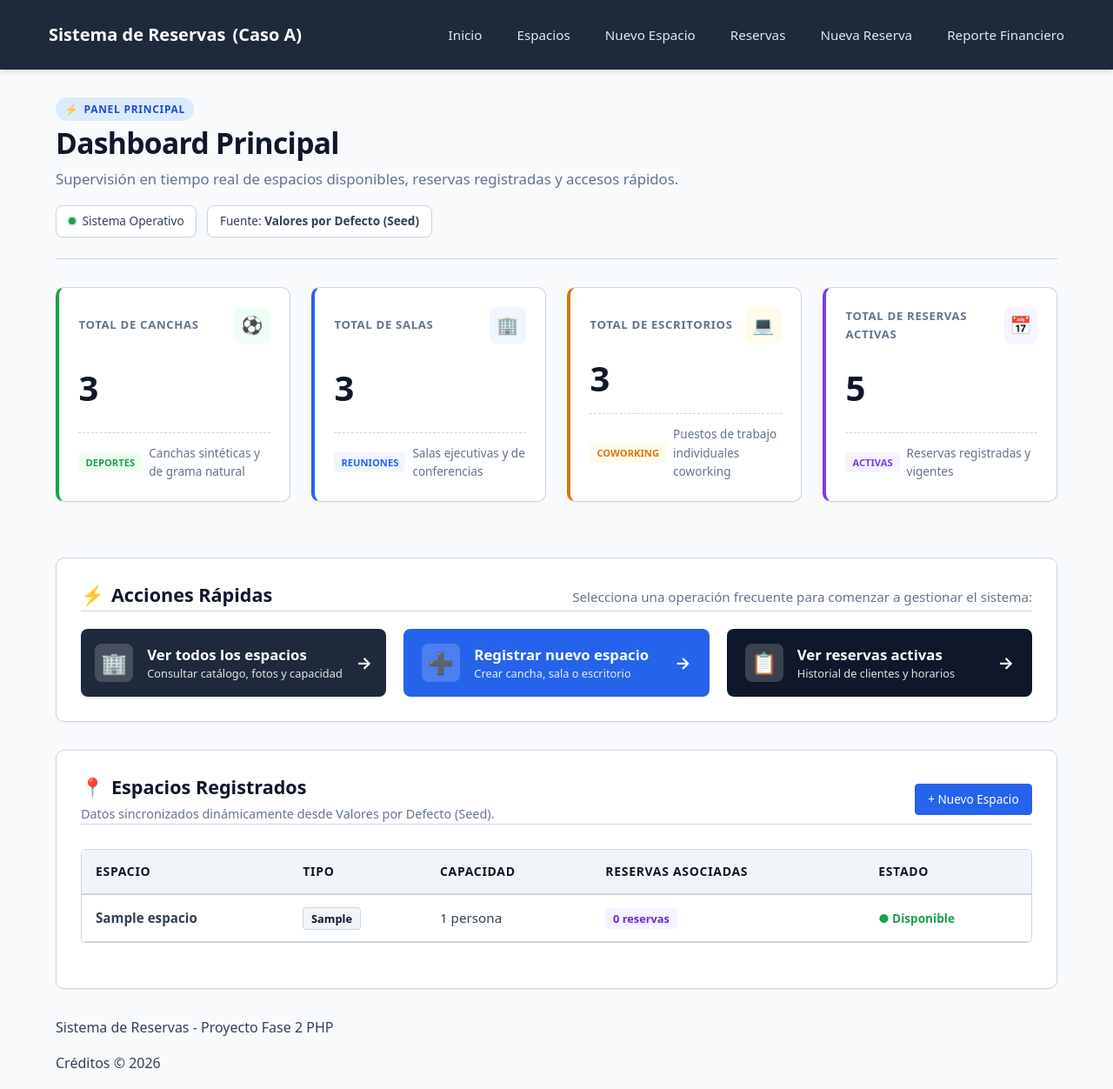
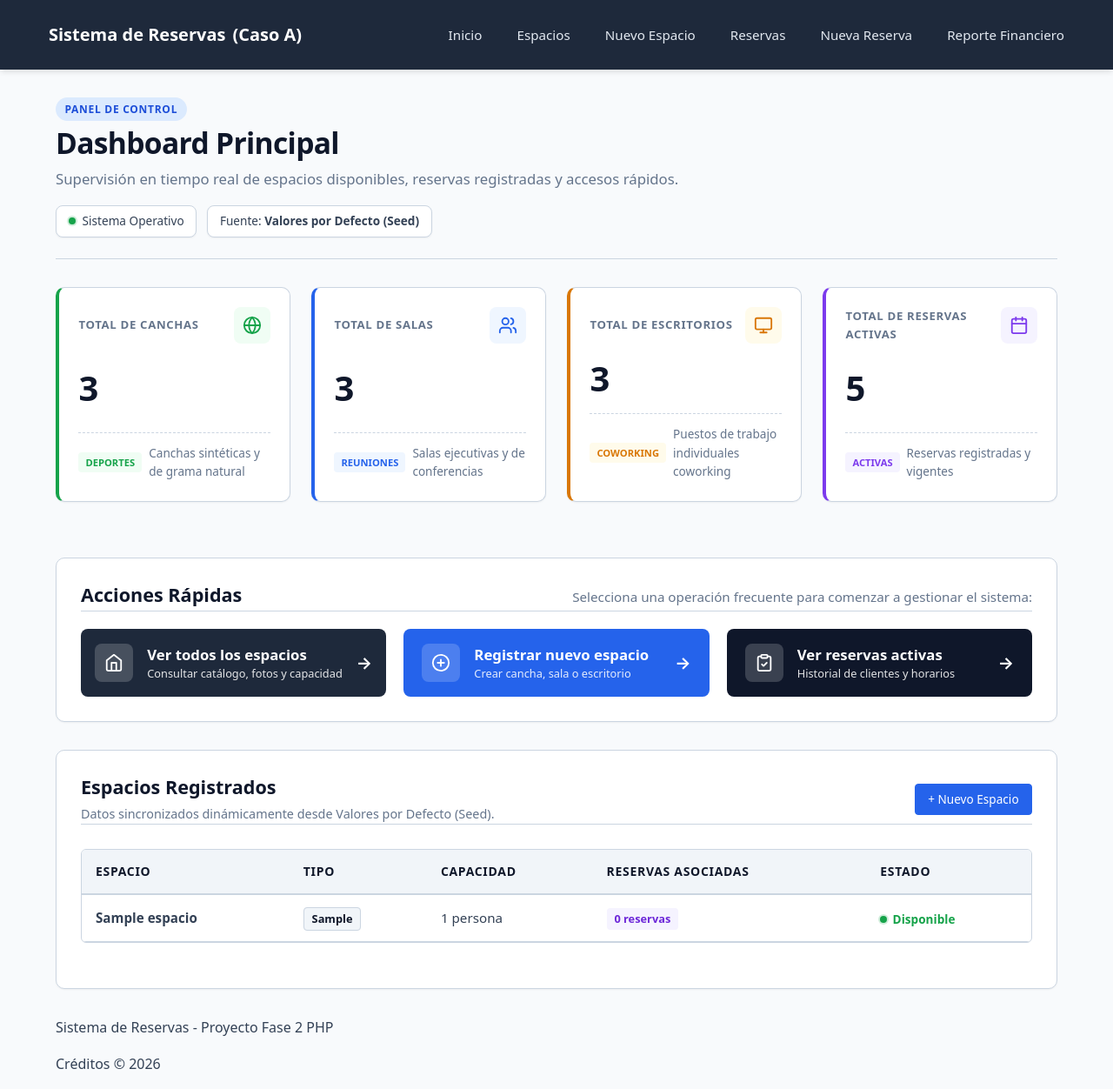
Before and after one commit to Solit0/Sistema-de-reservas, a PHP site: page /index.php in a window 1280 px wide. Shown: the whole page at 87% size. Run offline with PHP 8.4, Linux system fonts and the light colour scheme; tables that the repository leaves empty hold one stand-in row (values such as "Sample post").

Commit message:
style(views): reemplaza emojis por iconografia vectorial svg profesional

```diff
--- a/public/index.php
+++ b/public/index.php
@@ -10,8 +10,9 @@ declare(strict_types=1);
  * métricas clave (KPIs) en tiempo real sobre espacios y reservas, además de accesos
  * directos a las operaciones frecuentes.
  *
- * Arquitectura y Seguridad:
+ * Arquitectura, Diseño y Seguridad:
  * - Cumple con PHP 8.2+ en modo estricto tipado.
+ * - Iconografía vectorial SVG profesional y sobria (sin emojis).
  * - [SEGURIDAD] Escapado contextual de datos contra XSS en toda salida al DOM.
  * - Obtención de datos dinámica: Conexión PDO a MySQL con fallback dinámico
  *   a persistencia JSON (reservas.json) mediante ReservaStorageService.
@@ -135,6 +136,17 @@ if ($metricas['totalCanchas'] === 0 && $metricas['totalSalas'] === 0 && $metrica
     $fuenteDatos = 'Valores por Defecto (Seed)';
 }
 
+// Colección de iconos vectoriales SVG limpios y profesionales
+$iconosSvg = [
+    'cancha' => '<svg width="22" height="22" viewBox="0 0 24 24" fill="none" stroke="currentColor" stroke-width="2" stroke-linecap="round" stroke-linejoin="round" aria-hidden="true"><circle cx="12" cy="12" r="10"/><path d="M12 2a14.5 14.5 0 0 0 0 20 14.5 14.5 0 0 0 0-20"/><path d="M2 12h20"/></svg>',
+    'sala' => '<svg width="22" height="22" viewBox="0 0 24 24" fill="none" stroke="currentColor" stroke-width="2" stroke-linecap="round" stroke-linejoin="round" aria-hidden="true"><path d="M16 21v-2a4 4 0 0 0-4-4H6a4 4 0 0 0-4 4v2"/><circle cx="9" cy="7" r="4"/><path d="M22 21v-2a4 4 0 0 0-3-3.87"/><path d="M16 3.13a4 4 0 0 1 0 7.75"/></svg>',
+    'escritorio' => '<svg width="22" height="22" viewBox="0 0 24 24" fill="none" stroke="currentColor" stroke-width="2" stroke-linecap="round" stroke-linejoin="round" aria-hidden="true"><rect width="20" height="14" x="2" y="3" rx="2"/><line x1="8" x2="16" y1="21" y2="21"/><line x1="12" x2="12" y1="17" y2="21"/></svg>',
+    'reserva' => '<svg width="22" height="22" viewBox="0 0 24 24" fill="none" stroke="currentColor" stroke-width="2" stroke-linecap="round" stroke-linejoin="round" aria-hidden="true"><rect width="18" height="18" x="3" y="4" rx="2" ry="2"/><line x1="16" x2="16" y1="2" y2="6"/><line x1="8" x2="8" y1="2" y2="6"/><line x1="3" x2="21" y1="10" y2="10"/></svg>',
+    'espacios' => '<svg width="22" height="22" viewBox="0 0 24 24" fill="none" stroke="currentColor" stroke-width="2" stroke-linecap="round" stroke-linejoin="round" aria-hidden="true"><path d="m3 9 9-7 9 7v11a2 2 0 0 1-2 2H5a2 2 0 0 1-2-2z"/><polyline points="9 22 9 12 15 12 15 22"/></svg>',
+    'nuevo' => '<svg width="22" height="22" viewBox="0 0 24 24" fill="none" stroke="currentColor" stroke-width="2" stroke-linecap="round" stroke-linejoin="round" aria-hidden="true"><circle cx="12" cy="12" r="10"/><line x1="12" y1="8" x2="12" y2="16"/><line x1="8" y1="12" x2="16" y2="12"/></svg>',
+    'lista' => '<svg width="22" height="22" viewBox="0 0 24 24" fill="none" stroke="currentColor" stroke-width="2" stroke-linecap="round" stroke-linejoin="round" aria-hidden="true"><path d="M16 4h2a2 2 0 0 1 2 2v14a2 2 0 0 1-2 2H6a2 2 0 0 1-2-2V6a2 2 0 0 1 2-2h2"/><rect width="8" height="4" x="8" y="2" rx="1" ry="1"/><path d="m9 14 2 2 4-4"/></svg>',
+];
+
 // Configuración de tarjetas de métricas para renderizado enriquecido
 $tarjetas = [
     [
@@ -142,7 +154,7 @@ $tarjetas = [
         'etiqueta'    => 'Total de Canchas',
         'valor'       => $metricas['totalCanchas'],
         'descripcion' => 'Canchas sintéticas y de grama natural',
-        'icono'       => '⚽',
+        'icono_svg'   => $iconosSvg['cancha'],
         'color'       => '#16a34a',
         'bg_color'    => '#f0fdf4',
         'badge'       => 'Deportes',
@@ -152,7 +164,7 @@ $tarjetas = [
         'etiqueta'    => 'Total de Salas',
         'valor'       => $metricas['totalSalas'],
         'descripcion' => 'Salas ejecutivas y de conferencias',
-        'icono'       => '🏢',
+        'icono_svg'   => $iconosSvg['sala'],
         'color'       => '#2563eb',
         'bg_color'    => '#eff6ff',
         'badge'       => 'Reuniones',
@@ -162,7 +174,7 @@ $tarjetas = [
         'etiqueta'    => 'Total de Escritorios',
         'valor'       => $metricas['totalEscritorios'],
         'descripcion' => 'Puestos de trabajo individuales coworking',
-        'icono'       => '💻',
+        'icono_svg'   => $iconosSvg['escritorio'],
         'color'       => '#d97706',
         'bg_color'    => '#fffbeb',
         'badge'       => 'Coworking',
@@ -172,7 +184,7 @@ $tarjetas = [
         'etiqueta'    => 'Total de Reservas Activas',
         'valor'       => $metricas['totalReservasActivas'],
         'descripcion' => 'Reservas registradas y vigentes',
-        'icono'       => '📅',
+        'icono_svg'   => $iconosSvg['reserva'],
         'color'       => '#7c3aed',
         'bg_color'    => '#f5f3ff',
         'badge'       => 'Activas',
@@ -276,7 +288,7 @@ require_once __DIR__ . '/../views/layout/encabezado.php';
         box-shadow: var(--sombra-sm);
     }
 
-    .punto-verde {
+    .punto-indicador {
         width: 8px;
         height: 8px;
         background-color: var(--color-exito);
@@ -331,7 +343,7 @@ require_once __DIR__ . '/../views/layout/encabezado.php';
         display: flex;
         align-items: center;
         justify-content: center;
-        font-size: 1.25rem;
+        flex-shrink: 0;
     }
 
     .tarjeta-metrica-cuerpo .metrica-valor {
@@ -411,7 +423,6 @@ require_once __DIR__ . '/../views/layout/encabezado.php';
     }
 
     .btn-icono-emblema {
-        font-size: 1.5rem;
         width: 44px;
         height: 44px;
         background: rgba(255, 255, 255, 0.18);
@@ -470,6 +481,15 @@ require_once __DIR__ . '/../views/layout/encabezado.php';
         padding: 0.2rem 0.55rem;
         border-radius: 4px;
     }
+
+    .estado-activo {
+        display: inline-flex;
+        align-items: center;
+        gap: 0.4rem;
+        color: var(--color-exito);
+        font-weight: 600;
+        font-size: 0.85rem;
+    }
 </style>
 
 <!-- ======================================================================= -->
@@ -482,7 +502,7 @@ require_once __DIR__ . '/../views/layout/encabezado.php';
         <div class="dashboard-header-container">
             <div class="dashboard-header-titulos">
                 <span class="chip-indicador">
-                    <span>⚡</span> Panel Principal
+                    Panel de Control
                 </span>
                 <!-- [SEGURIDAD] Escapado contextual de datos contra XSS -->
                 <h1><?= e($tituloPagina) ?></h1>
@@ -490,7 +510,7 @@ require_once __DIR__ . '/../views/layout/encabezado.php';
             </div>
             <div class="dashboard-header-metas">
                 <div class="badge-estado">
-                    <span class="punto-verde"></span>
+                    <span class="punto-indicador"></span>
                     <span>Sistema Operativo</span>
                 </div>
                 <div class="badge-estado" title="Origen de las métricas renderizadas">
@@ -516,7 +536,7 @@ require_once __DIR__ . '/../views/layout/encabezado.php';
                             class="tarjeta-icono-caja"
                             style="background-color: <?= e($tarjeta['bg_color']) ?>; color: <?= e($tarjeta['color']) ?>;"
                         >
-                            <?= e($tarjeta['icono']) ?>
+                            <?= $tarjeta['icono_svg'] ?>
                         </div>
                     </div>
 
@@ -545,7 +565,7 @@ require_once __DIR__ . '/../views/layout/encabezado.php';
     <section class="seccion-acciones" aria-label="Acciones y accesos directos">
         <article class="panel panel-acciones-moderno">
             <header class="panel-header">
-                <h2><span>⚡</span> Acciones Rápidas</h2>
+                <h2>Acciones Rápidas</h2>
                 <p style="margin: 0; color: var(--color-texto-mutado); font-size: 0.95rem;">
                     Selecciona una operación frecuente para comenzar a gestionar el sistema:
                 </p>
@@ -554,7 +574,9 @@ require_once __DIR__ . '/../views/layout/encabezado.php';
             <div class="panel-cuerpo">
                 <div class="grid-botones-acciones">
                     <a href="espacios/index.php" class="btn btn-primario btn-tarjeta-accion">
-                        <span class="btn-icono-emblema">🏢</span>
+                        <span class="btn-icono-emblema">
+                            <?= $iconosSvg['espacios'] ?>
+                        </span>
                         <div class="btn-texto-contenedor">
                             <!-- [SEGURIDAD] Escapado contextual de datos contra XSS -->
                             <strong><?= e('Ver todos los espacios') ?></strong>
@@ -564,7 +586,9 @@ require_once __DIR__ . '/../views/layout/encabezado.php';
                     </a>
 
                     <a href="espacios/crear.php" class="btn btn-acento btn-tarjeta-accion">
-                        <span class="btn-icono-emblema">➕</span>
+                        <span class="btn-icono-emblema">
+                            <?= $iconosSvg['nuevo'] ?>
+                        </span>
                         <div class="btn-texto-contenedor">
                             <!-- [SEGURIDAD] Escapado contextual de datos contra XSS -->
                             <strong><?= e('Registrar nuevo espacio') ?></strong>
@@ -574,7 +598,9 @@ require_once __DIR__ . '/../views/layout/encabezado.php';
                     </a>
 
                     <a href="reservas/index.php" class="btn btn-secundario btn-tarjeta-accion">
-                        <span class="btn-icono-emblema">📋</span>
+                        <span class="btn-icono-emblema">
+                            <?= $iconosSvg['lista'] ?>
+                        </span>
                         <div class="btn-texto-contenedor">
                             <!-- [SEGURIDAD] Escapado contextual de datos contra XSS -->
                             <strong><?= e('Ver reservas activas') ?></strong>
@@ -593,7 +619,7 @@ require_once __DIR__ . '/../views/layout/encabezado.php';
             <article class="panel panel-acciones-moderno">
                 <header class="panel-header" style="display: flex; justify-content: space-between; align-items: center; flex-wrap: wrap; gap: 0.5rem;">
                     <div>
-                        <h2><span>📍</span> Espacios Registrados</h2>
+                        <h2>Espacios Registrados</h2>
                         <p style="margin: 0; color: var(--color-texto-mutado); font-size: 0.9rem;">
                             Datos sincronizados dinámicamente desde <?= e($fuenteDatos) ?>.
                         </p>
@@ -634,8 +660,9 @@ require_once __DIR__ . '/../views/layout/encabezado.php';
                                             </span>
                                         </td>
                                         <td>
-                                            <span style="color: var(--color-exito); font-weight: 600; font-size: 0.85rem;">
-                                                ● Disponible
+                                            <span class="estado-activo">
+                                                <span class="punto-indicador"></span>
+                                                Disponible
                                             </span>
                                         </td>
                                     </tr>
```
